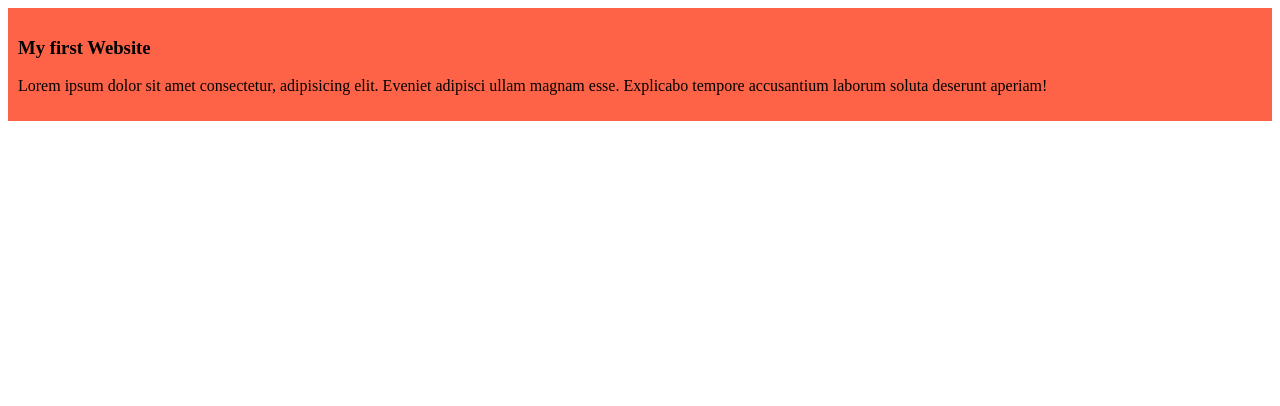
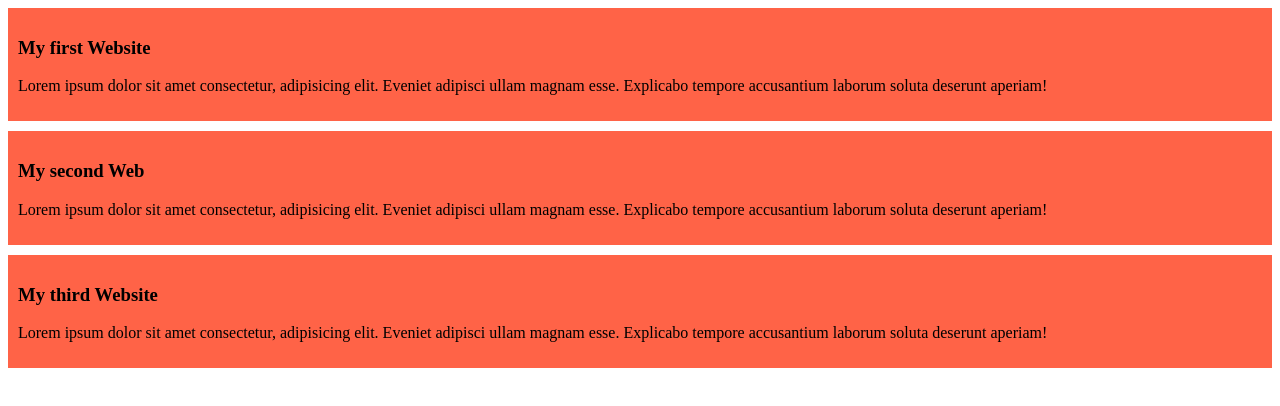
Before and after one commit to robindrajit/my-simple-website, a plain HTML site: page index.html in a window 1280 px wide. Drawn offline with Linux system fonts and the light colour scheme.

Commit message:
added second and hird

```diff
--- a/blog.css
+++ b/blog.css
@@ -1,4 +1,5 @@
 div{
   background-color: tomato;
   padding: 10px;
+  margin-bottom: 10px;
 }
--- a/index.html
+++ b/index.html
@@ -9,6 +9,9 @@
 <body>
   <div><h3>My first Website</h3>
   <p>Lorem ipsum dolor sit amet consectetur, adipisicing elit. Eveniet adipisci ullam magnam esse. Explicabo tempore accusantium laborum soluta deserunt aperiam!</p></div>
-
+  <div><h3>My second Web</h3>
+    <p>Lorem ipsum dolor sit amet consectetur, adipisicing elit. Eveniet adipisci ullam magnam esse. Explicabo tempore accusantium laborum soluta deserunt aperiam!</p></div>
+    <div><h3>My third Website</h3>
+      <p>Lorem ipsum dolor sit amet consectetur, adipisicing elit. Eveniet adipisci ullam magnam esse. Explicabo tempore accusantium laborum soluta deserunt aperiam!</p></div>
 </body>
 </html>
```
